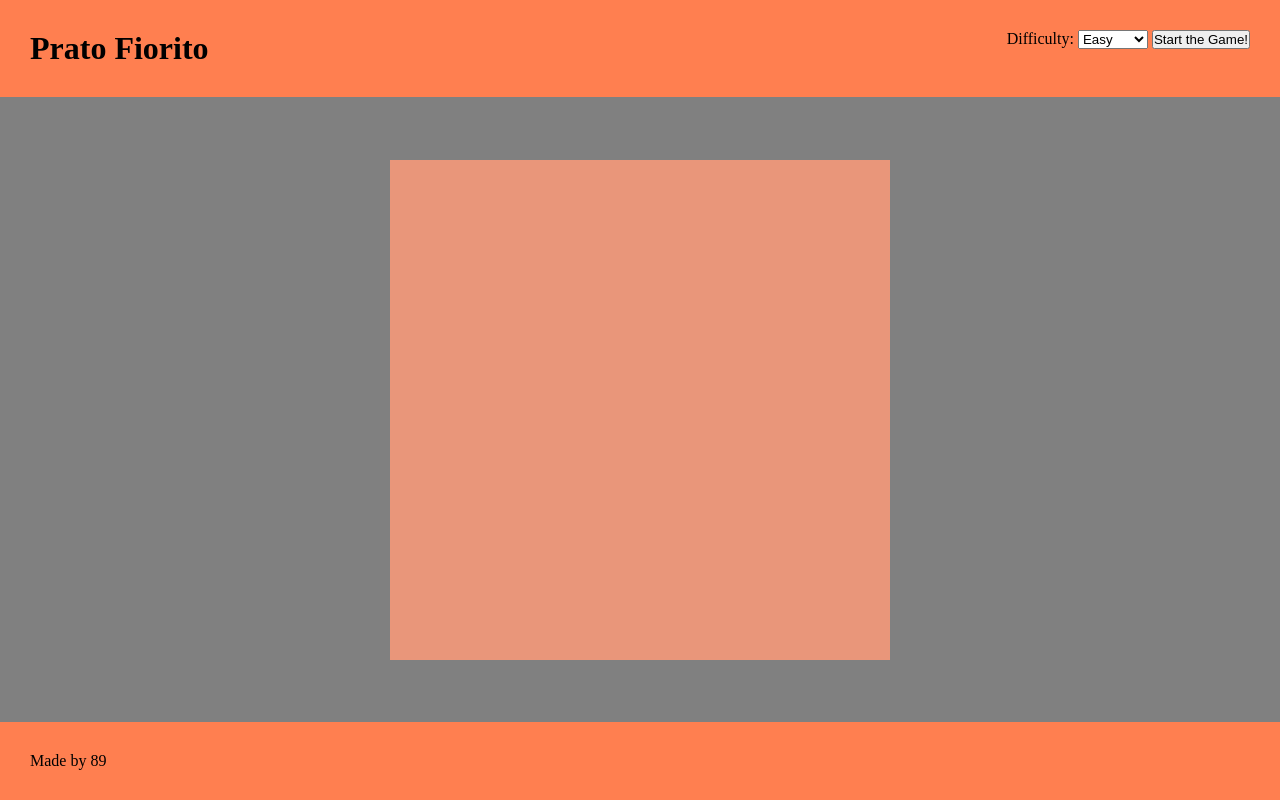
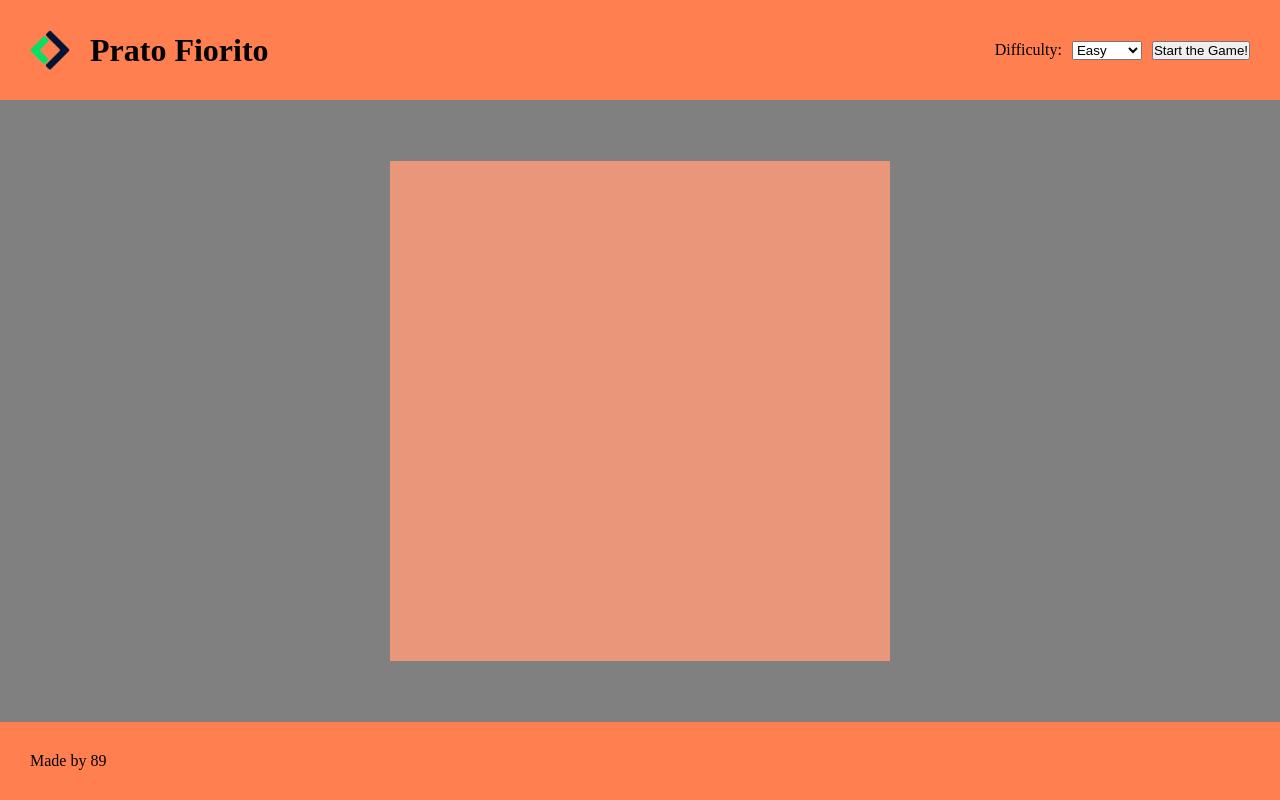
Before and after one commit to Fez06/js-campominato-grid, a plain HTML site: page index.html in a window 1280 px wide. Drawn offline with Linux system fonts and the light colour scheme.

Commit message:
finito bonus e header

```diff
--- a/index.html
+++ b/index.html
@@ -12,6 +12,7 @@
 <body>
     <header>
         <div class="intestazione">
+            <img src="img/logo-boolean.png" alt="logo-boolean">
             <h1>Prato Fiorito</h1>
         </div>
         <div class="bottoni">
--- a/style.css
+++ b/style.css
@@ -26,6 +26,24 @@ header, footer {
 header {
     display: flex;
     justify-content: space-between;
+}
+
+.intestazione {
+    height: 100%;
+    display: flex;
+    align-items: center;
+}
+
+header img {
+    width: auto;
+    height: 2.5rem;
+    margin-right: 1.25rem;
+}
+
+.bottoni {
+    display: flex;
+    align-items: center;
+    gap: .625rem;
 }
 
 .board {
```
Also changed, not shown: img/logo-boolean.png (added).
